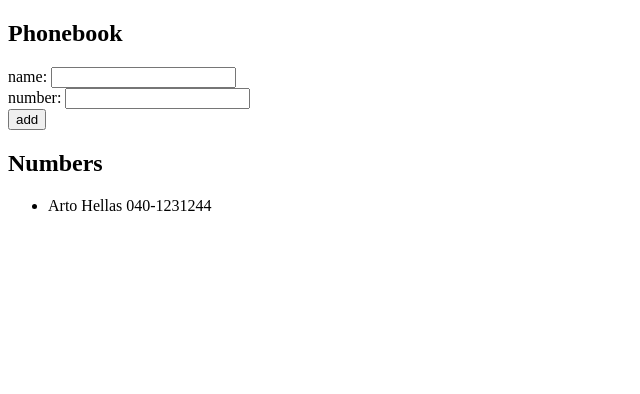
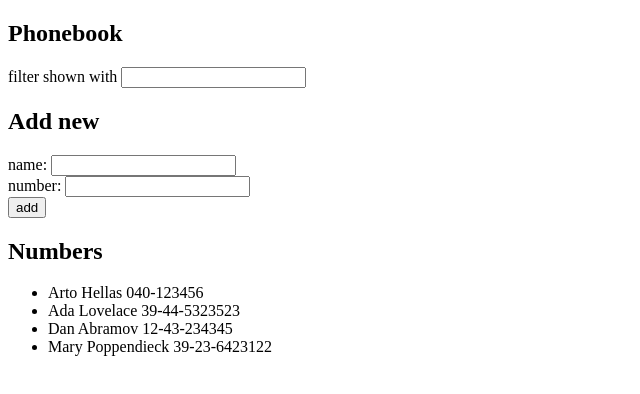
Before and after one commit to tommijuslin/fullstack-2022, a React (Create React App) app in the folder part2/puhelinluettelo/: page / in a window 1280 px wide. Shown: the top 394 px of the page, without its empty margins (0-640 px from the left). Built offline with nearby package versions, Linux system fonts and the light colour scheme.

Commit message:
puhelinluettelo step4

```diff
--- a/part2/puhelinluettelo/src/App.js
+++ b/part2/puhelinluettelo/src/App.js
@@ -2,14 +2,14 @@ import { useState } from 'react'
 
 const App = () => {
   const [persons, setPersons] = useState([
-    {
-      name: 'Arto Hellas',
-      number: '040-1231244',
-      id: 1,
-    }
+    { id: 1, name: 'Arto Hellas', number: '040-123456' },
+    { id: 2, name: 'Ada Lovelace', number: '39-44-5323523' },
+    { id: 3, name: 'Dan Abramov', number: '12-43-234345' },
+    { id: 4, name: 'Mary Poppendieck', number: '39-23-6423122' }
   ])
   const [newName, setNewName] = useState('')
   const [newNumber, setNewNumber] = useState('')
+  const [filter, setFilter] = useState('')
 
   const addName = (event) => {
     event.preventDefault()
@@ -35,9 +35,22 @@ const App = () => {
     setNewNumber(event.target.value)
   }
 
+  const handleFilterChange = (event) => {
+    setFilter(event.target.value)
+  }
+
+  const personsToShow = filter === ''
+    ? persons
+    : persons.filter(person => person.name.toUpperCase().includes(filter.toUpperCase()))
+
   return (
     <div>
       <h2>Phonebook</h2>
+      filter shown with <input
+                          value={filter}
+                          onChange={handleFilterChange}
+                        />
+      <h2>Add new</h2>
       <form onSubmit={addName}>
         <div>
           name: <input
@@ -56,7 +69,7 @@ const App = () => {
       </form>
       <h2>Numbers</h2>
       <ul>
-        {persons.map(person =>
+        {personsToShow.map(person =>
           <li key={person.id}>{person.name} {person.number}</li>
         )}
       </ul>
```
